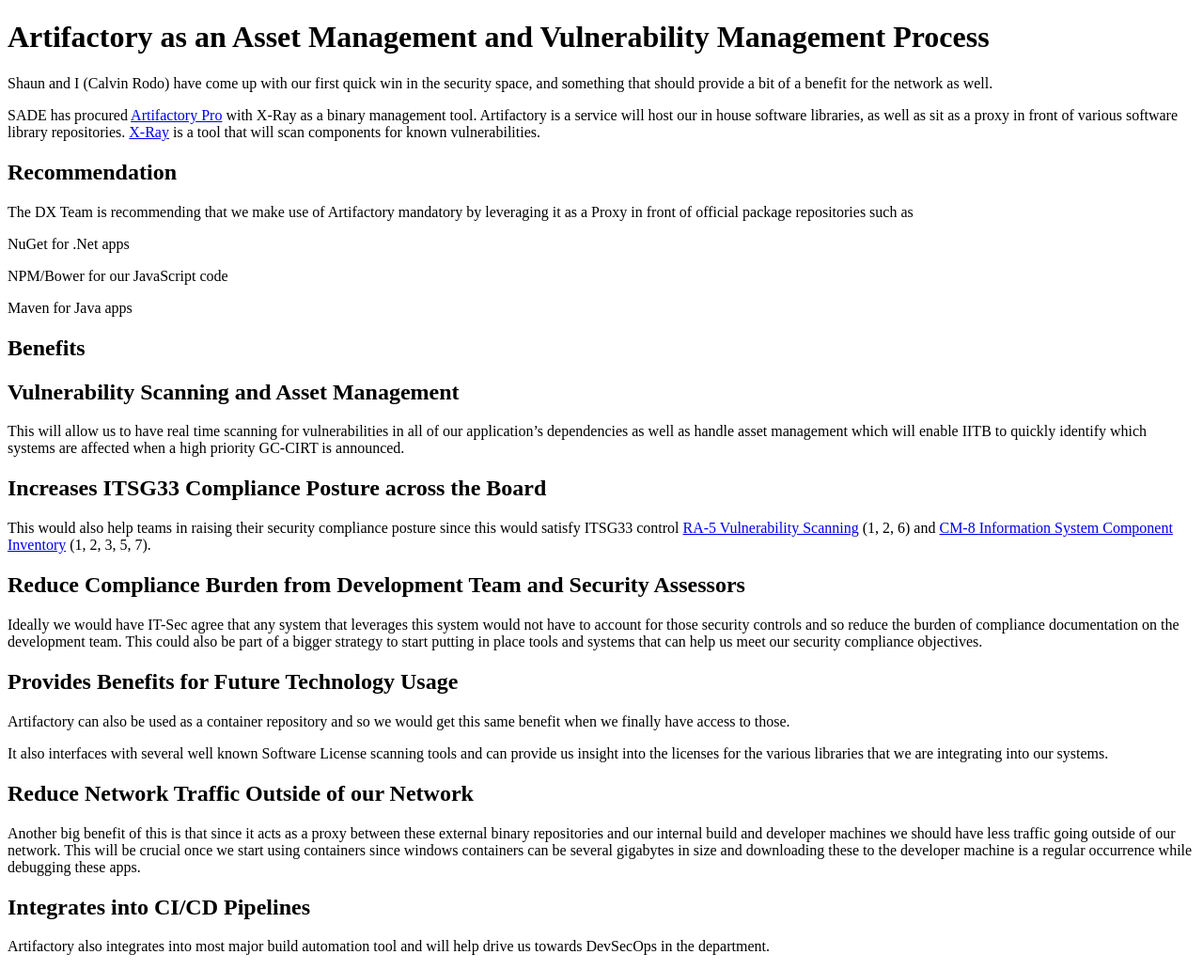
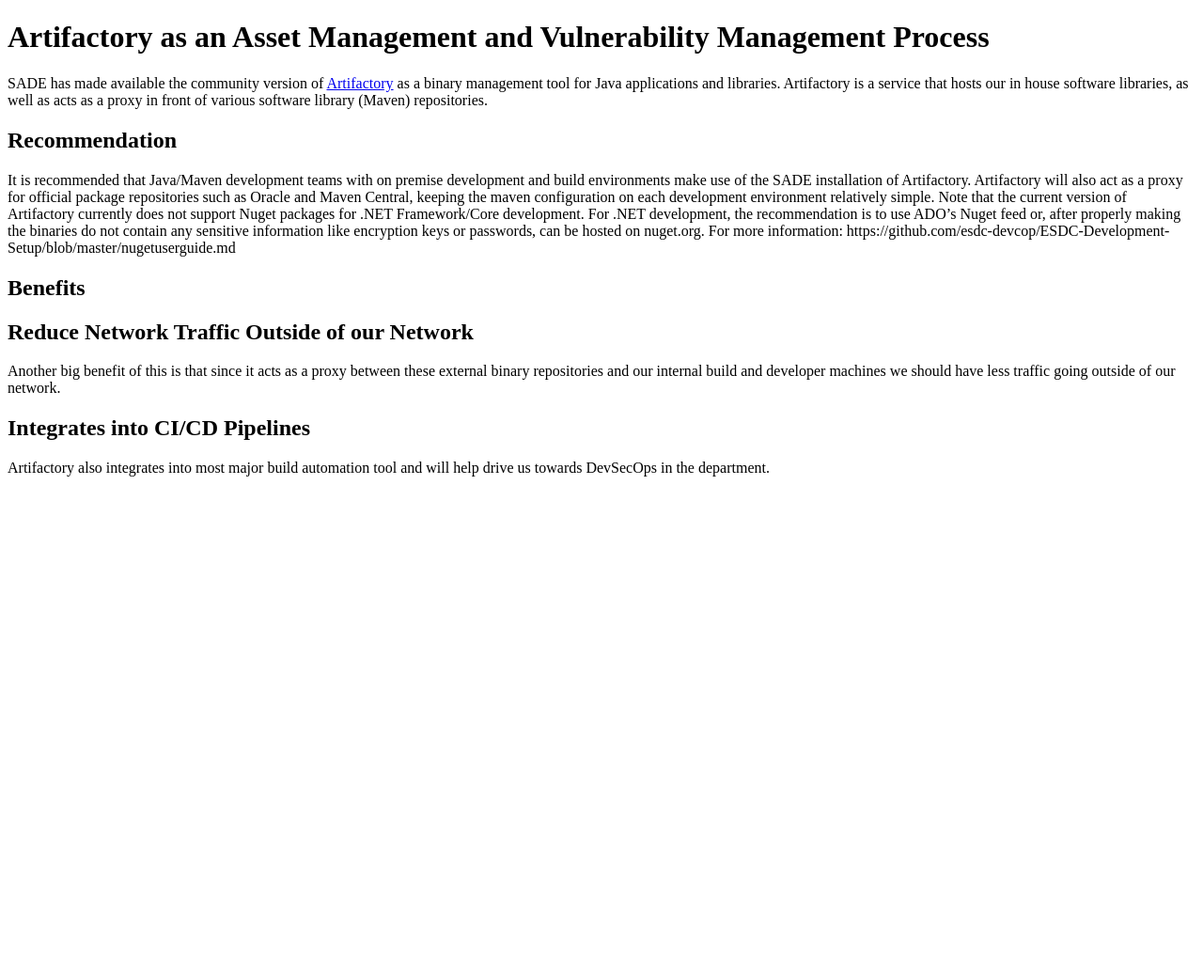
Before and after one commit to esdc-devcop/esdc-devcop.github.io, a Jekyll site: the page built from _recommendations/artifactory.md, in a window 1280 px wide. Shown: the whole page at 94% size. Built offline with Jekyll 4.4.1, drawn with Linux system fonts in a browser that asks for light colours; comment, search, counter and statistics services are not loaded; after the commit the page ends 900 px from its top, so only the background shows below that.

Commit message:
Update artifactory.md

```diff
--- a/_recommendations/artifactory.md
+++ b/_recommendations/artifactory.md
@@ -6,43 +6,19 @@
 date: 2019-01-01
 ---
 
-Shaun and I (Calvin Rodo) have come up with our first quick win in the security space, and something that should provide a bit of a benefit for the network as well.
-
-SADE has procured [Artifactory Pro](https://jfrog.com/artifactory/) with X-Ray as a binary management tool. Artifactory is a service will host our in house software libraries, as well as sit as a proxy in front of various software library repositories. [X-Ray](https://jfrog.com/xray/) is a tool that will scan components for known vulnerabilities.
+SADE has made available the community version of [Artifactory](https://jfrog.com/artifactory/) as a binary management tool for Java applications and libraries. Artifactory is a service that hosts our in house software libraries, as well as acts as a proxy in front of various software library (Maven) repositories.
 
 ## Recommendation
 
-The DX Team is recommending that we make use of Artifactory mandatory by leveraging it as a Proxy in front of official package repositories such as
+It is recommended that Java/Maven development teams with on premise development and build environments make use of the SADE installation of Artifactory.  Artifactory will also act as a proxy for official package repositories such as Oracle and Maven Central, keeping the maven configuration on each development environment relatively simple.
+Note that the current version of Artifactory currently does not support Nuget packages for .NET Framework/Core development.  For .NET development, the recommendation is to use ADO's Nuget feed or, after properly making the binaries do not contain any sensitive information like encryption keys or passwords, can be hosted on nuget.org.  For more information: https://github.com/esdc-devcop/ESDC-Development-Setup/blob/master/nugetuserguide.md
 
-NuGet for .Net apps
-
-NPM/Bower for our JavaScript code
-
-Maven for Java apps
 
 ## Benefits
 
-## Vulnerability Scanning and Asset Management
-
-This will allow us to have real time scanning for vulnerabilities in all of our application’s dependencies as well as handle asset management which will enable IITB to quickly identify which systems are affected when a high priority GC-CIRT is announced.
-
-## Increases ITSG33 Compliance Posture across the Board
-
-This would also help teams in raising their security compliance posture since this would satisfy ITSG33 control [RA-5 Vulnerability Scanning](https://www.cse-cst.gc.ca/en/node/265/html/24869#a314ra5) (1, 2, 6) and [CM-8 Information System Component Inventory](https://www.cse-cst.gc.ca/en/node/265/html/24869#a35cm8) (1, 2, 3, 5, 7).
-
-## Reduce Compliance Burden from Development Team and Security Assessors
-
-Ideally we would have IT-Sec agree that any system that leverages this system would not have to account for those security controls and so reduce the burden of compliance documentation on the development team. This could also be part of a bigger strategy to start putting in place tools and systems that can help us meet our security compliance objectives.
-
-## Provides Benefits for Future Technology Usage
-
-Artifactory can also be used as a container repository and so we would get this same benefit when we finally have access to those.
-
-It also interfaces with several well known Software License scanning tools and can provide us insight into the licenses for the various libraries that we are integrating into our systems.
-
 ## Reduce Network Traffic Outside of our Network
 
-Another big benefit of this is that since it acts as a proxy between these external binary repositories and our internal build and developer machines we should have less traffic going outside of our network. This will be crucial once we start using containers since windows containers can be several gigabytes in size and downloading these to the developer machine is a regular occurrence while debugging these apps.
+Another big benefit of this is that since it acts as a proxy between these external binary repositories and our internal build and developer machines we should have less traffic going outside of our network.
 
 ## Integrates into CI/CD Pipelines
 
```
